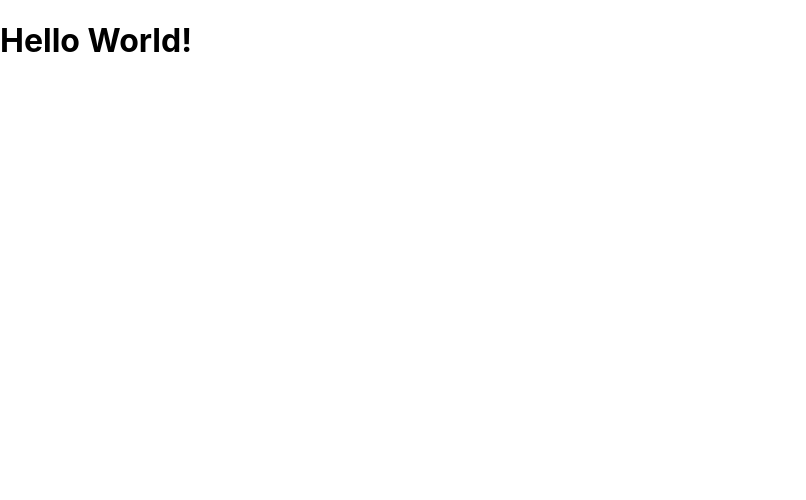
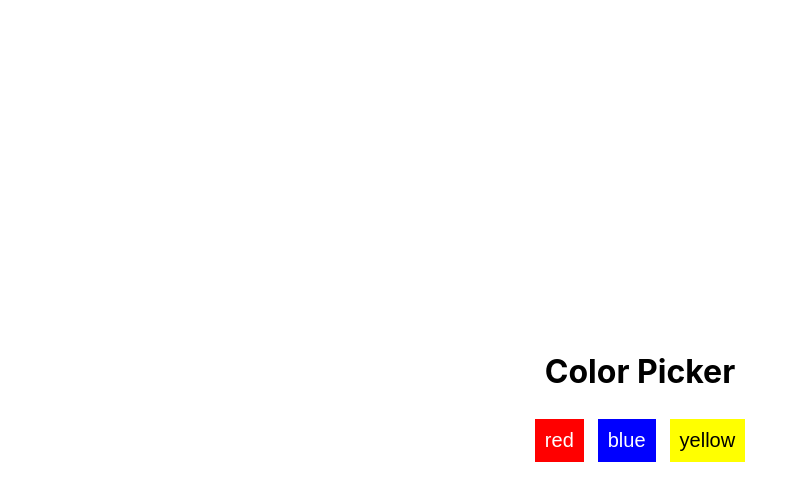
Before and after one commit to RobertJIreland/color-switcher, a React (Create React App) app: page / in a window 1280 px wide. Shown: the top 500 px of the page, without its empty margins (0-806 px from the left). Built offline with nearby package versions, Linux system fonts and the light colour scheme.

Commit message:
Added css styles and color buttons

```diff
--- a/src/App.css
+++ b/src/App.css
@@ -1,38 +1,36 @@
-.App {
+html, body, #root, .react-root {
+  height: 100%;
+  width: 100%;
+  background-color: white;
+  color: black;
+  display: flex;
+  justify-content: center;
+  align-items: center;
+}
+
+.centered {
   text-align: center;
 }
 
-.App-logo {
-  height: 40vmin;
-  pointer-events: none;
+button {
+  padding: 10px;
+  margin: 5px;
+  border: 2px solid white;
+  color: white;
+  font-size: 20px;
 }
 
-@media (prefers-reduced-motion: no-preference) {
-  .App-logo {
-    animation: App-logo-spin infinite 20s linear;
-  }
-}
-
-.App-header {
-  background-color: #282c34;
-  min-height: 100vh;
-  display: flex;
-  flex-direction: column;
-  align-items: center;
-  justify-content: center;
-  font-size: calc(10px + 2vmin);
+.red {
+  background-color: red;
   color: white;
 }
 
-.App-link {
-  color: #61dafb;
+.blue {
+  background-color: blue;
+  color: white;
 }
 
-@keyframes App-logo-spin {
-  from {
-    transform: rotate(0deg);
-  }
-  to {
-    transform: rotate(360deg);
-  }
+.yellow {
+  background-color: yellow;
+  color: black;
 }
--- a/src/App.js
+++ b/src/App.js
@@ -3,7 +3,14 @@ import './App.css';
 
 function App() {
   return (
-    <h1>Hello World!</h1>
+    <div className='react-root'>
+      <div className='centered'>
+        <h1>Color Picker</h1>
+        <button className='red'>red</button>
+        <button className='blue'>blue</button>
+        <button className='yellow'>yellow</button>
+      </div>
+    </div>
   );
 }
 
```
